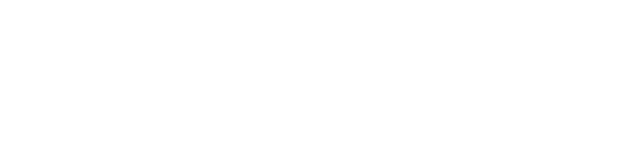
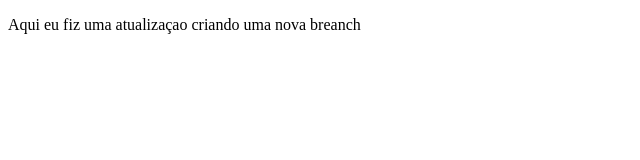
Before and after one commit to kennedy2910/teste_vscode, a plain HTML site: page index.html in a window 1280 px wide. Shown: the whole page, without its empty margins (0-640 px from the left). Drawn offline with Linux system fonts and the light colour scheme.

Commit message:
atualizaçao breanch nova

```diff
--- a/index.html
+++ b/index.html
@@ -5,6 +5,7 @@
     <meta http-equiv="X-UA-Compatible" content="IE=edge">
     <meta name="viewport" content="width=device-width, initial-scale=1.0">
     <title>Ola mundo</title>
+    <p> Aqui eu fiz uma atualizaçao criando uma nova breanch</p>
 </head>
 <body>
 
```
